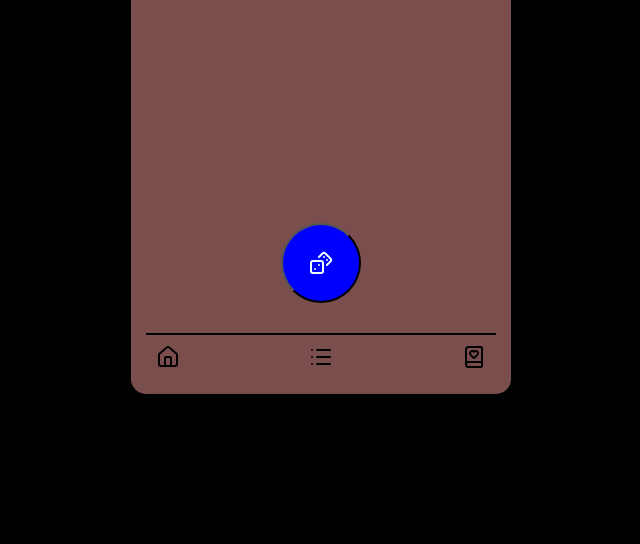
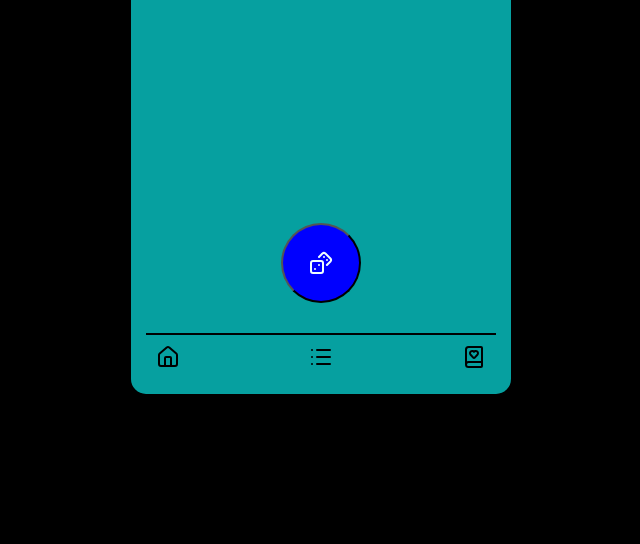
Before and after one commit to Bruno069-star/projeto-frases-aleatoriass, a plain HTML site: page index.html in a window 1280 px wide. Shown: the part 256-800 px from the top of the page, without its empty margins (380-1020 px from the left). Drawn offline with Linux system fonts and the light colour scheme.

```diff
--- a/style.css
+++ b/style.css
@@ -14,7 +14,7 @@
 }
 
 #app {
-    background: rgb(123, 78, 78);
+    background: rgb(6, 160, 160);
     display: flex;
     flex-direction: column;
     width: 380px;
```
